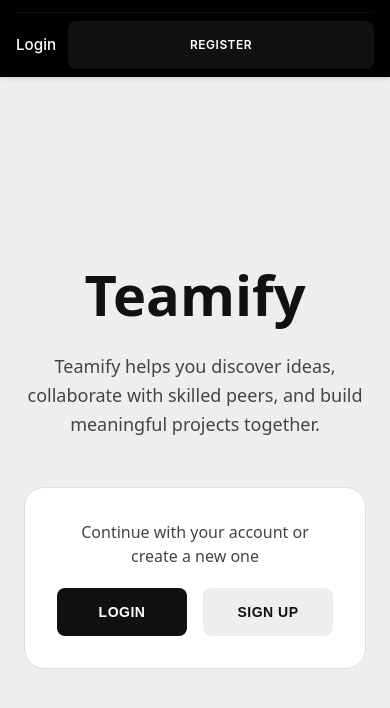
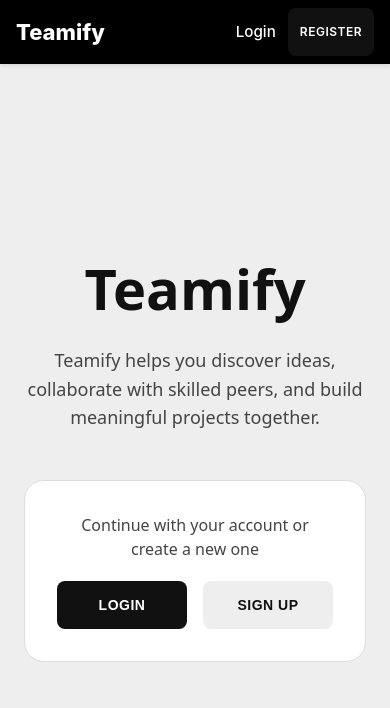
Before and after one commit to rvetrivignesh/Teamify, a React (Vite) app in the folder frontend/: page / in a window 390 px wide. Shown: the top 708 px of the page. Built offline with nearby package versions, Linux system fonts and the light colour scheme; no server answers.

Commit message:
frontend | improve navbar styling for welcomepage

```diff
--- a/frontend/src/components/Navbar/Navbar.css
+++ b/frontend/src/components/Navbar/Navbar.css
@@ -154,15 +154,27 @@
         width: 100%;
         justify-content: center;
         margin-top: 4px;
-        border-top: 1px solid rgba(255,255,255,0.05); /* Optional divider */
+        border-top: 1px solid rgba(255, 255, 255, 0.05);
+        /* Optional divider */
         padding-top: 8px;
+    }
+
+    /* Guest Navbar overrides for Tablet */
+    .navbar-guest .nav-links {
+        order: 2;
+        width: auto;
+        margin-top: 0;
+        border-top: none;
+        padding-top: 0;
+        justify-content: flex-end;
     }
 }
 
 /* Mobile Layout (< 550px) */
 @media (max-width: 550px) {
-    /* Hide Teamify Title */
-    .navbar > a:first-child {
+
+    /* Hide Teamify Title only for logged-in users */
+    .navbar:not(.navbar-guest)>a:first-child {
         display: none;
     }
 
@@ -180,4 +192,10 @@
         gap: 12px;
         font-size: 0.9rem;
     }
+
+    /* Guest Navbar overrides for Mobile */
+    .navbar-guest .nav-links {
+        order: 2;
+        width: auto;
+    }
 }
--- a/frontend/src/components/Navbar/Navbar.jsx
+++ b/frontend/src/components/Navbar/Navbar.jsx
@@ -58,7 +58,7 @@ const Navbar = () => {
   }, []);
 
   return (
-    <div className="navbar">
+    <div className={`navbar ${!user ? "navbar-guest" : ""}`}>
       <Link to={user ? "/dashboard" : "/"}>
         <h2 className="nav-header">Teamify</h2>
       </Link>
```
